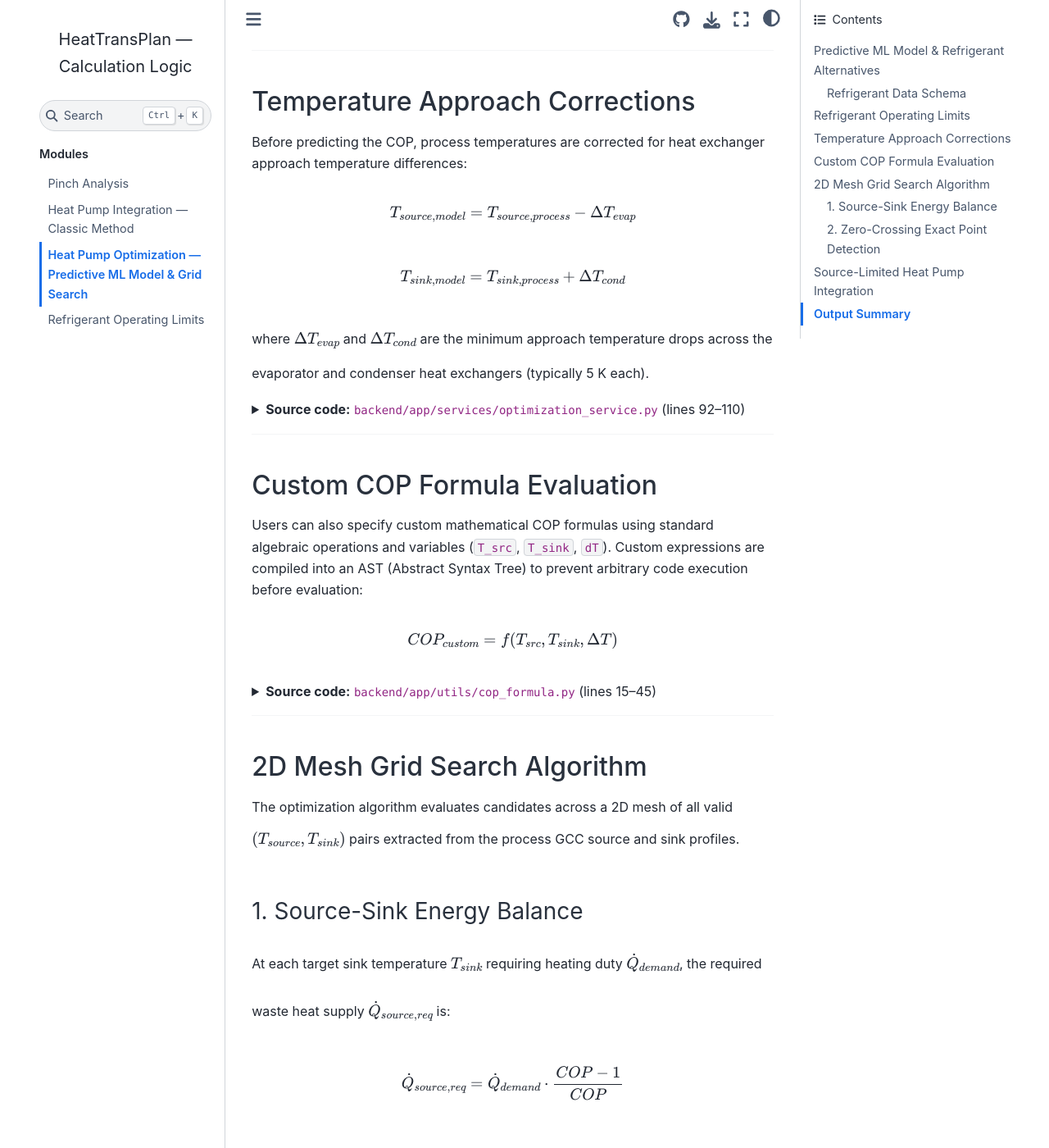
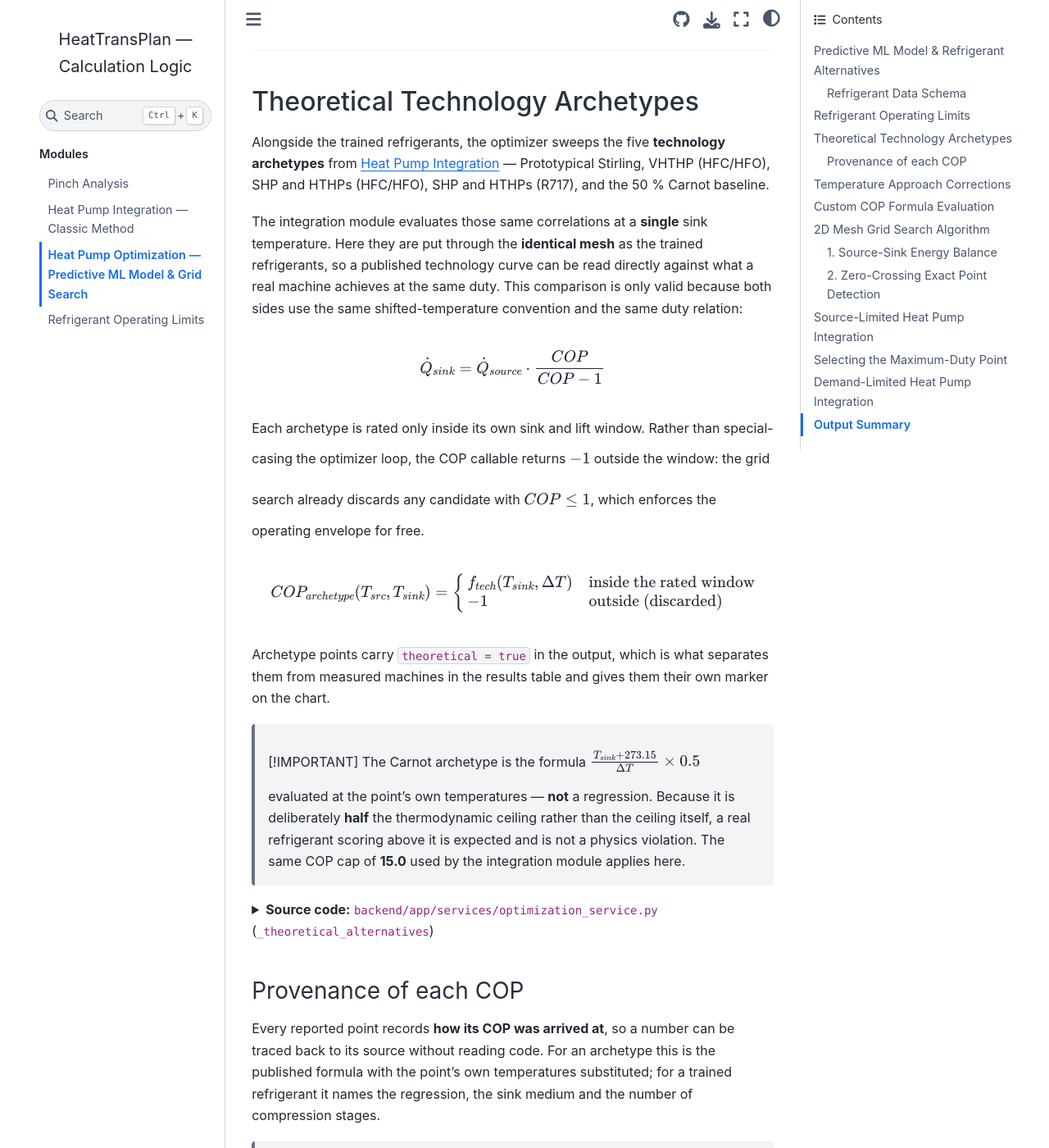
Before and after one commit to drzg15/HeatTransPlan, a Sphinx documentation site: the page built from docs/heat_pump_optimization.md, in a window 1280 px wide and 1400 px high, scrolled down 1340 px. Shown: the whole window at 82% size. Built offline with Sphinx 7.4.7 and the Sphinx Book theme 1.1.4, drawn with Linux system fonts in a browser that asks for light colours; some of the changed text lies outside the part shown.

Commit message:
docs: Document the archetypes, the limited regimes and the duty tie-break
The optimization page described only the trained refrigerants, so nothing
recorded that the five technology archetypes are now swept through the same
mesh and reported alongside them. Four gaps, all in behaviour a reader can
observe in the results:

- Theoretical archetypes: why sweeping them against the trained refrigerants
  is valid (shared shifted-temperature convention and duty relation), how the
  rated window is enforced by returning COP = -1 rather than special-casing
  the grid loop, and that Carnot is a formula at half the ceiling, not a
  regression and not an upper bound.
- Provenance: each point records how its COP was arrived at, and the trained
  model is a regression over a manufacturer's simulation study rather than
  measurements of operating machines.
- Demand-limited integration: documented as the mirror of the source-limited
  case, with a table of which profile each one sits off, since that is what
  the hollow markers mean and why both are kept off the coverage frontier.
- Maximum-duty selection: dozens of candidates tie at the top duty with COPs
  spanning 2.57 to 9.08, so the tie is broken by COP. This is an API-level
  rule and affects every consumer.

The Output Summary table gains the fields that carry all of this:
theoretical, calculation_details, demand_limited and Q_demand_total.

Two fixes to the build itself. The literalinclude in the integration page
promised HP_OPERATING_WINDOWS and in_operating_window but its hard-coded
":lines: 10-16, 53-59" had drifted onto carnot_cop; it now selects by symbol,
which survives the code moving. And docs/test.md, a scratch file left from
the commit that introduced literalinclude, was the build's only warning.

sphinx-build is now warning-free.

Co-Authored-By: Claude Opus 5 (1M context) <noreply@anthropic.com>

````diff
--- a/docs/heat_pump_optimization.md
+++ b/docs/heat_pump_optimization.md
@@ -59,6 +59,60 @@ def _load_model_and_data():
         alts.append(alt)
 
     return _model_cache, alts
+```
+
+</details>
+
+---
+
+## Theoretical Technology Archetypes
+
+Alongside the trained refrigerants, the optimizer sweeps the five **technology archetypes** from [Heat Pump Integration](heat_pump_integration.md) — Prototypical Stirling, VHTHP (HFC/HFO), SHP and HTHPs (HFC/HFO), SHP and HTHPs (R717), and the 50 % Carnot baseline.
+
+The integration module evaluates those same correlations at a **single** sink temperature. Here they are put through the **identical mesh** as the trained refrigerants, so a published technology curve can be read directly against what a real machine achieves at the same duty. This comparison is only valid because both sides use the same shifted-temperature convention and the same duty relation:
+
+$$
+\dot{Q}_{sink} = \dot{Q}_{source} \cdot \frac{COP}{COP - 1}
+$$
+
+Each archetype is rated only inside its own sink and lift window. Rather than special-casing the optimizer loop, the COP callable returns $-1$ outside the window: the grid search already discards any candidate with $COP \leq 1$, which enforces the operating envelope for free.
+
+$$
+COP_{archetype}(T_{src}, T_{sink}) =
+\begin{cases}
+f_{tech}(T_{sink}, \Delta T) & \text{inside the rated window} \\
+-1 & \text{outside (discarded)}
+\end{cases}
+$$
+
+Archetype points carry `theoretical = true` in the output, which is what separates them from measured machines in the results table and gives them their own marker on the chart.
+
+> [!IMPORTANT]
+> The Carnot archetype is the formula $\frac{T_{sink} + 273.15}{\Delta T} \times 0.5$ evaluated at the point's own temperatures — **not** a regression. Because it is deliberately **half** the thermodynamic ceiling rather than the ceiling itself, a real refrigerant scoring above it is expected and is not a physics violation. The same COP cap of **15.0** used by the integration module applies here.
+
+<details>
+<summary><b>Source code:</b> <code>backend/app/services/optimization_service.py</code> (<code>_theoretical_alternatives</code>)</summary>
+
+```{literalinclude} ../backend/app/services/optimization_service.py
+:language: python
+:pyobject: _theoretical_alternatives
+```
+
+</details>
+
+### Provenance of each COP
+
+Every reported point records **how its COP was arrived at**, so a number can be traced back to its source without reading code. For an archetype this is the published formula with the point's own temperatures substituted; for a trained refrigerant it names the regression, the sink medium and the number of compression stages.
+
+> [!NOTE]
+> The trained model is a regression over a heat pump manufacturer's **simulation** parameter study — not measurements of operating machines.
+
+<details>
+<summary><b>Source code:</b> <code>backend/app/services/optimization_service.py</code> (<code>_calculation_details</code>)</summary>
+
+```{literalinclude} ../backend/app/services/optimization_service.py
+:language: python
+:pyobject: _calculation_details
 ```
 
 </details>
@@ -208,6 +262,38 @@ valid_indices = np.where(coverage >= MIN_COVERAGE)[0]
 
 ---
 
+## Selecting the Maximum-Duty Point
+
+The results highlight the point delivering the **greatest sink duty** — the largest heat pump the process can absorb. Many candidates typically reach that same maximum: in a representative case 48 machines tie at the top duty, with COPs spanning 2.57 to 9.08, because the duty ceiling is set by the process profile rather than by the machine.
+
+A plain `>` comparison therefore left the winner to iteration order, and could report a markedly worse machine than an equally large one sitting beside it. Ties are broken by COP:
+
+$$
+\text{select } p \quad \text{if} \quad \dot{Q}_p > \dot{Q}_{max} \quad \text{or} \quad \left( \dot{Q}_p = \dot{Q}_{max} \ \text{and} \ COP_p > COP_{max} \right)
+$$
+
+> [!NOTE]
+> This is an API-level selection rule, so it applies to every consumer of the optimization result, not only the chart.
+
+---
+
+## Demand-Limited Heat Pump Integration
+
+The mirror image of the source-limited case. Here waste heat is *not* the constraint — there is more of it than the sink can absorb — so the duty is capped at the process demand and the surplus waste heat is left unused:
+
+$$
+\dot{Q}_{sink} = \dot{Q}_{demand} \quad \text{while} \quad \dot{Q}_{available} > \dot{Q}_{demand} \cdot \frac{COP - 1}{COP}
+$$
+
+The distinction matters for reading the charts. A **source-limited** point sits off the *sink* profile, because it cannot reach the demand; a **demand-limited** point sits off the *source* profile, because it does not consume all the waste heat available. Both are drawn as hollow markers to mark them as partial solutions, and both are excluded from the COP-versus-coverage frontier — a capped machine would otherwise put a dip in that curve at the coverage where it happens to be the only candidate.
+
+| Flag | Constraint | Sits off | Meaning |
+|---|---|---|---|
+| `source_limited` | Waste heat runs out | Sink profile | Cannot meet the full demand |
+| `demand_limited` | Sink demand runs out | Source profile | Leaves waste heat unused |
+
+---
+
 ## Output Summary
 
 The optimization service ranks candidates by **COP**, **condenser thermal output ($\dot{Q}_{sink}$)**, and **electrical power input ($W_{el} = \dot{Q}_{sink} / COP$)**, returning:
@@ -217,4 +303,8 @@ The optimization service ranks candidates by **COP**, **condenser thermal output
 | `best_cop_points` | Exact zero-crossing operating points with highest COP |
 | `source_limited_points` | Maximum heat delivery points when waste heat is constrained |
 | `refrigerant_type` | Selected fluid (e.g. R1233zd(E), R290, R717) |
+| `theoretical` | `true` for a technology archetype, `false` for a trained refrigerant |
+| `calculation_details` | How this point's COP was arrived at — the formula, or the regression and its inputs |
+| `demand_limited` | Duty capped by the sink demand, leaving waste heat unused |
+| `Q_demand_total` | The full sink demand at this temperature, against which a limited point's coverage is read |
 | `diagnostics` | Count of evaluated mesh points, skipped points outside operating envelope, and zero-crossing solutions |
````
Also changed, not shown: docs/heat_pump_integration.md (+13 -2 lines), docs/test.md (deleted, +0 -11 lines).
